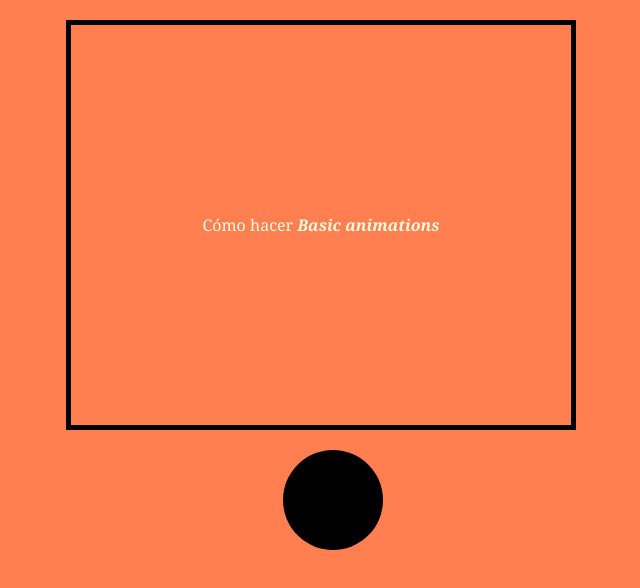
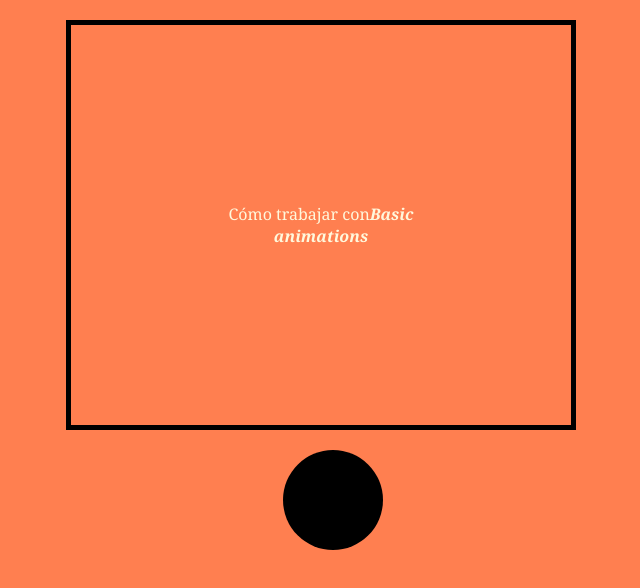
Before and after one commit to JoaquinGodoy97/animation-all-page, a plain HTML site: page index.html in a window 1280 px wide. Shown: the whole page, without its empty margins (319-959 px from the left). Drawn offline with nearby package versions, Linux system fonts and the light colour scheme.

Commit message:
changin names again

```diff
--- a/index.html
+++ b/index.html
@@ -9,7 +9,7 @@
 <body>
 <div class="img-container">
     <div class="text1">
-        <span id="text1" style="font-weight: 200;">Cómo hacer <span
+        <span id="text1" style="font-weight: 180;">Cómo trabajar con<span
                 style="font-style: italic;font-weight: 700;">Basic animations</span></span>
 
     </div>
```
Also changed, not shown: style.scss (+0 -14 lines).
